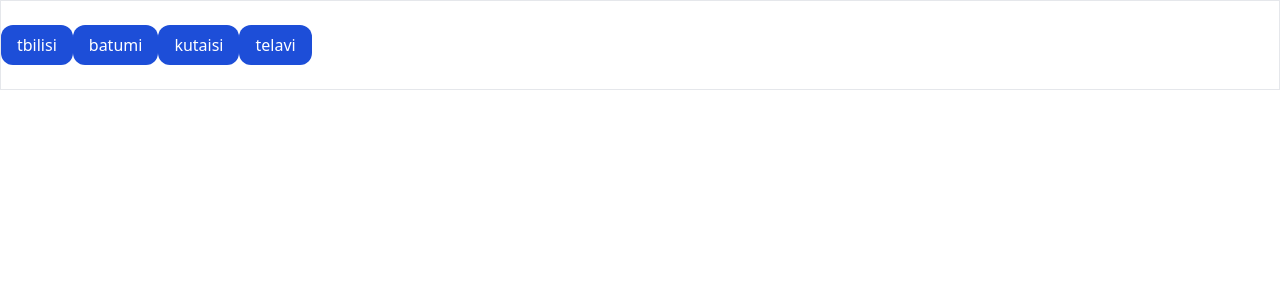
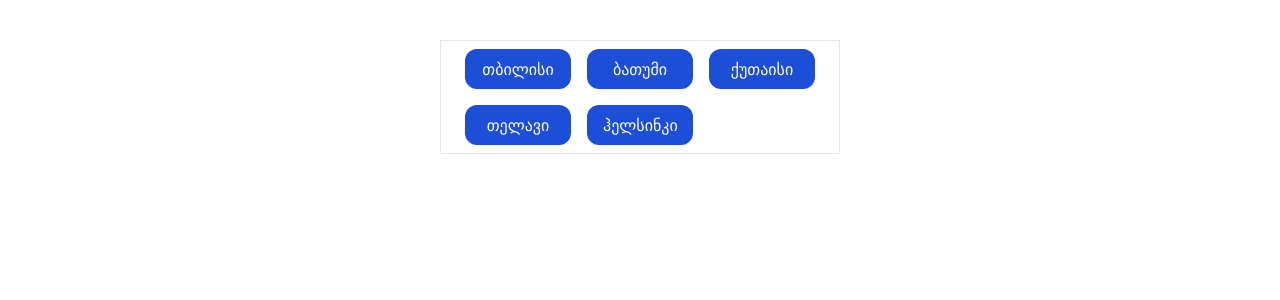
Before and after one commit to lukakilai/cxela-tu-me-mcxela, a React (Create React App) app: page / in a window 1280 px wide. Shown: the top 300 px of the page. Built offline with nearby package versions, Linux system fonts and the light colour scheme.

Commit message:
split up App.js & put getWeather into useEffect

```diff
--- a/src/App.js
+++ b/src/App.js
@@ -1,29 +1,16 @@
-import { useState } from "react";
+import { useState, useEffect } from "react";
 import axios from "axios";
+import CityButton from "./components/CityButton";
 
-const cityLatLong = {
-  tbilisi: {
-    lat: 41.720241,
-    long: 44.776341,
-  },
-  batumi: {
-    lat: 41.646044,
-    long: 41.624849,
-  },
-  kutaisi: {
-    lat: 42.270565,
-    long: 42.702811,
-  },
-  telavi: {
-    lat: 41.920893,
-    long: 45.470936,
-  },
-};
+import cityLatLong from "./data/city-data";
 
 export default function App() {
+  const [city, setCity] = useState(null);
   const [temperature, setTemperature] = useState(null);
 
-  async function getWeather(city) {
+  useEffect(() => {
+    async function getWeather() {
+      try {
         const resp = await axios.get("https://api.open-meteo.com/v1/forecast", {
           params: {
             latitude: cityLatLong[city].lat,
@@ -33,22 +20,47 @@
           },
         });
 
+        console.log(resp.data);
         const { temperature: local_temp } = resp.data.current_weather;
         setTemperature(local_temp);
+      } catch (error) {
+        console.log(error.message);
+      }
     }
 
+    if (city) getWeather();
+  }, [city]);
+
   return (
-    <div className="w-full border">
-      {Object.keys(cityLatLong).map((city) => (
-        <button
-          key={city}
-          className="px-4 py-2 bg-blue-700 hover:bg-blue-600 text-white rounded-xl my-6"
-          onClick={() => getWeather(city)}
-        >
-          {city}
-        </button>
+    <div className="w-full">
+      <ul className="mx-auto w-[400px] grid grid-cols-3 gap-4 px-6 py-2 my-10 border">
+        {Object.keys(cityLatLong).map((cityName) => (
+          <CityButton
+            key={cityName}
+            onClick={() => setCity(cityName)}
+            cityName={cityLatLong[cityName].name}
+          />
         ))}
-      {temperature ? <p>{temperature} *C</p> : null}
+      </ul>
+
+      {temperature ? (
+        <div className="mx-auto w-[400px] text-center">
+          <p className="text-lg font-bold">{temperature}˚C</p>
+        </div>
+      ) : null}
+      {temperature && (
+        <div className="mx-auto w-[400px] text-center">
+          {temperature >= 26 ? (
+            <p className="text-lg">
+              დიაგნოზი - <span className="font-bold">ცხელა</span>
+            </p>
+          ) : (
+            <p className="text-lg">
+              დიაგნოზი - <span className="font-bold">შენ გცხელა</span>
+            </p>
+          )}
+        </div>
+      )}
     </div>
   );
 }
--- /dev/null
+++ b/src/components/CityButton.js
@@ -0,0 +1,12 @@
+import React from "react";
+
+export default function CityButton({ onClick, cityName }) {
+  return (
+    <li
+      className="px-4 py-2 bg-blue-700 hover:bg-blue-600 text-white rounded-xl cursor-pointer text-center"
+      onClick={onClick}
+    >
+      {cityName}
+    </li>
+  );
+}
--- /dev/null
+++ b/src/data/city-data.js
@@ -0,0 +1,29 @@
+const cityLatLong = {
+  tbilisi: {
+    name: "თბილისი",
+    lat: 41.72,
+    long: 44.776,
+  },
+  batumi: {
+    name: "ბათუმი",
+    lat: 41.646,
+    long: 41.6248,
+  },
+  kutaisi: {
+    name: "ქუთაისი",
+    lat: 42.27,
+    long: 42.702,
+  },
+  telavi: {
+    name: "თელავი",
+    lat: 41.92,
+    long: 45.47,
+  },
+  helsinki: {
+    name: "ჰელსინკი",
+    lat: 60.192,
+    long: 24.945,
+  },
+};
+
+export default cityLatLong;
```
Lines whose indentation alone changed are shown as unchanged.
